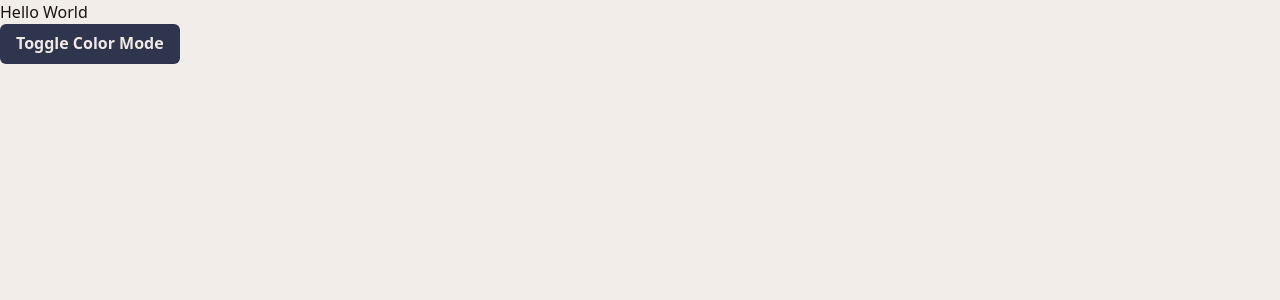
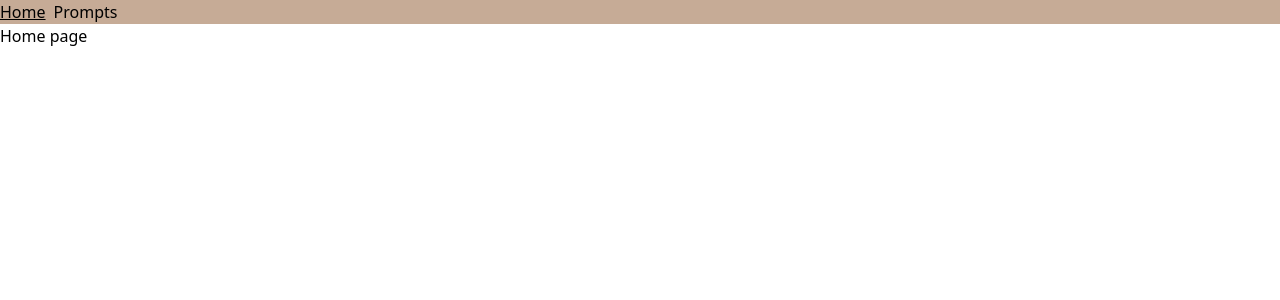
Before and after one commit to plotpulse/plotpulse-client, a React (Vite) app: page / in a window 1280 px wide. Shown: the top 300 px of the page. Built offline with nearby package versions, Linux system fonts and the light colour scheme.

Commit message:
task: basic linking and routing with fade transition between pages

```diff
--- a/src/App.tsx
+++ b/src/App.tsx
@@ -1,18 +1,56 @@
-import { Button, useColorMode } from "@chakra-ui/react"
-import { PromptShow, PromptsIndex } from "./pages"
+import * as React from "react"
+import { useLocation, useRoutes } from 'react-router-dom';
+import { AnimatePresence } from 'framer-motion';
+
+
+import { Home, PromptShow, PromptsIndex } from "./pages"
+
+import { Navbar } from "./components";
 
 function App() {
-
-  const { toggleColorMode } = useColorMode()
 
 
 
 
+  const element = useRoutes([
+    {
+      path: "/",
+      element: <Home />
+    },
+    {
+      path: "/prompts",
+      element: <PromptsIndex />
+    },
+    {
+      path: "/prompts/:id",
+      element: <PromptShow />
+    }
+
+  ])
+
+
+  const location = useLocation()
+
+  if (!element) return null
+
+  console.log('hitting app')
+
+
   return (
     <>
-      <p>Hello World</p>
-      <Button variant='brandPrimary' onClick={toggleColorMode}>Toggle Color Mode</Button>
+    <Navbar/>
+      <AnimatePresence mode="wait">
+        {React.cloneElement(element, { key: location.pathname })}
+      </AnimatePresence>
+
     </>
+
+
+
+
+
+
+
   )
 }
 
--- a/src/components/Navbar.tsx
+++ b/src/components/Navbar.tsx
@@ -1,7 +1,22 @@
+import { HStack, Link as ChakraLink } from "@chakra-ui/react"
+import { Link as RouterLink } from 'react-router-dom'
+
 export function Navbar(){
 
     return (
-        <>
-        </>
-    )
+        <HStack bg='secondary.200'>
+            <ChakraLink
+            as={RouterLink}
+            to='/' >
+                Home
+            </ChakraLink>
+            <ChakraLink
+            as={RouterLink}
+            to='/prompts' >
+                Prompts
+            </ChakraLink>
+
+
+        </HStack>
+        )
 }
--- a/src/theme/styles.ts
+++ b/src/pages/Home/index.tsx
@@ -1,19 +1,26 @@
-import { mode, GlobalStyleProps } from '@chakra-ui/theme-tools'
+import { Box } from "@chakra-ui/react";
+import { motion } from "framer-motion";
 
-const styles = {
-  global: (props: GlobalStyleProps) => ({
-    body: {
-      color: mode('text.900', 'text.50')(props),
-      bg: mode('background.50', 'bakground.900')(props),
-    },
-    '*::placeholder': {
-      color: mode('text.900', 'text.50')(props),
-    },
-    '*, *::before, &::after': {
-      borderColor: mode('gray.200', 'whiteAlpha.300')(props),
-      wordWrap: 'break-word',
-    },
-  }),
+
+
+export function Home(){
+
+    return (
+        <Box
+            as={motion.div}
+            initial={{ opacity: 0 }}
+            animate={{ opacity: 1 }}
+            transitionDuration={'1'}
+            exit={{ opacity: 0, transition: { duration: 0.5 } }}
+        >
+            <p>
+                Home page
+
+                </p>
+
+
+
+
+        </Box>
+    )
 }
-
-export default styles
--- a/src/pages/PromptShow/index.tsx
+++ b/src/pages/PromptShow/index.tsx
@@ -1,7 +1,25 @@
-export function PromptShow(props: unknown){
+import { Box } from "@chakra-ui/react";
+import { motion } from "framer-motion";
+
+export function PromptShow(){
 
 
     return (
-        <></>
+        <Box
+            as={motion.div}
+            initial={{ opacity: 0 }}
+            animate={{ opacity: 1 }}
+            transitionDuration={'1'}
+            exit={{ opacity: 0, transition: { duration: 0.5 } }}
+        >
+            <p>
+                Prompts go here
+
+                </p>
+
+
+
+
+        </Box>
     )
 }
--- a/src/pages/index.ts
+++ b/src/pages/index.ts
@@ -1,2 +1,3 @@
+export { Home } from './Home'
 export { PromptShow } from './PromptShow'
 export { PromptsIndex } from './PromptsIndex'
```
Also changed, not shown: src/main.tsx (+9 -3 lines).
